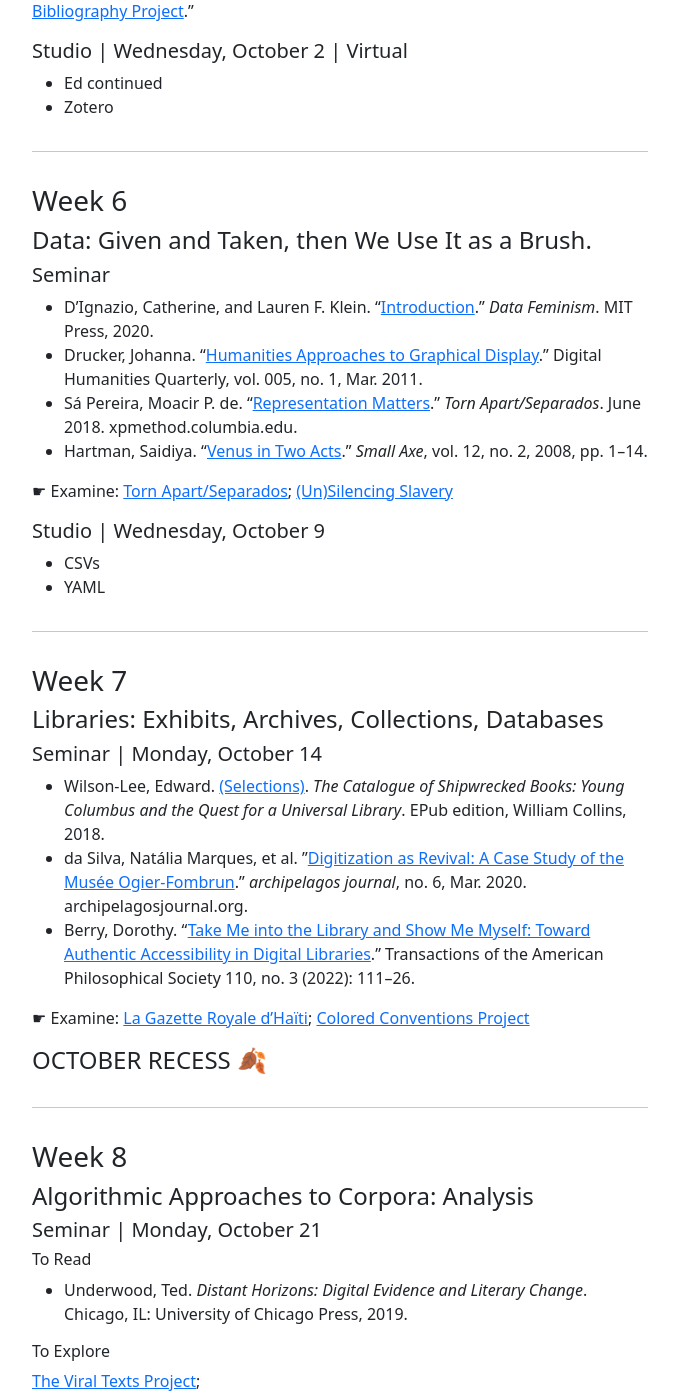
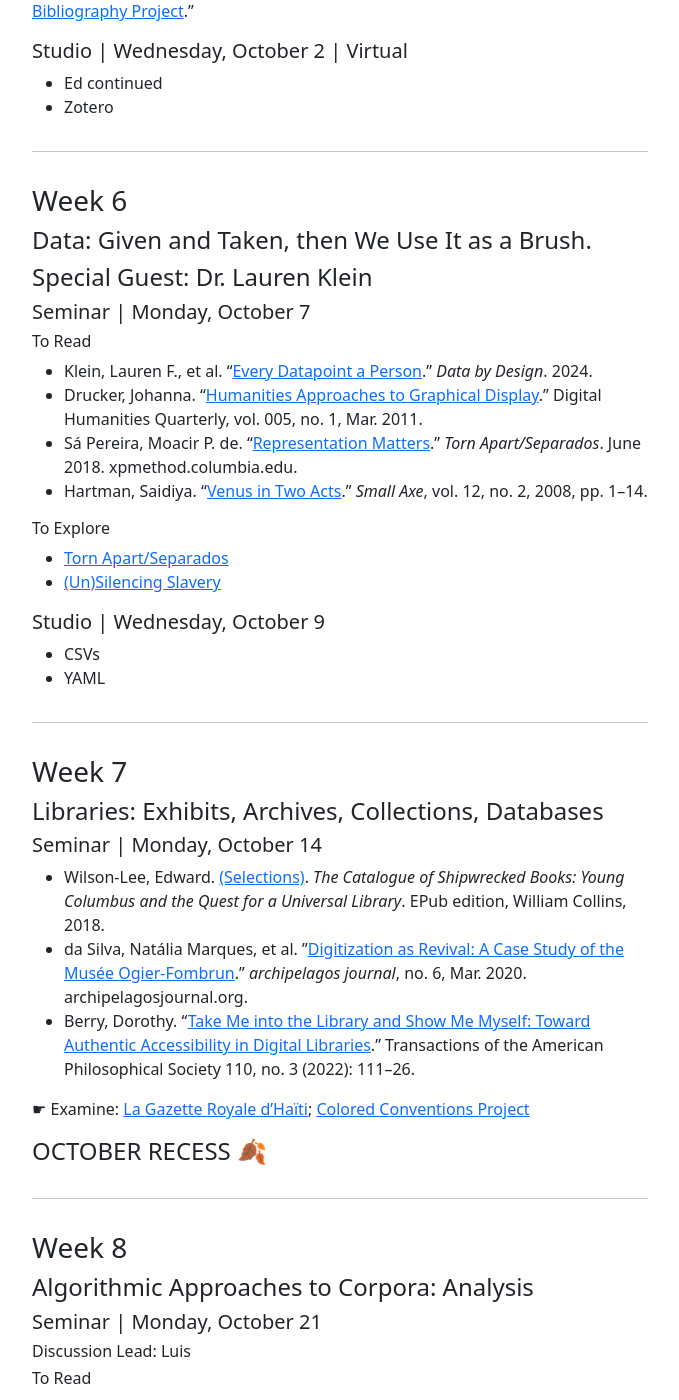
Before and after one commit to elotroalex/f24-intro-dh, a Jekyll site: the page built from schedule.md, in a window 1280 px wide and 1400 px high, scrolled down 2647 px. Shown: the whole window, without its empty margins (300-979 px from the left). Built offline with Jekyll 4.4.1, drawn with Linux system fonts in a browser that asks for light colours; some of the changed text lies outside the part shown.

Commit message:
added discussion leads

```diff
--- a/index.html
+++ b/index.html
@@ -4,7 +4,7 @@
 ---
 
 <h2>Architectures of Knowledge</h2>
-<h3 class="display-3">Fall 2024</h3>
+<h3 class="display-1">Fall 2024</h3>
 
 <main class="home" id="main" role="main" aria-label="Content">
   <p>The cultural record of humanity is undergoing a massive and epochal transformation into shared analog and digital realities. While we are familiar with the history and realities of the analog record—libraries, archives, historical artifacts—the digital cultural record remains largely unexamined and relatively mysterious to humanities scholars. In this course you will be introduced to the broad field of Digital Humanities, theory and practice, through a stepwise exploration of the new architectures and genres of scholarly and humanistic production in the 21st century.</p>
--- a/schedule.md
+++ b/schedule.md
@@ -42,7 +42,7 @@
 
 ##### Seminar | Monday, September 9
 
-- Hayles, N. Katherine. "[Print Is Flat, Code Is Deep: The Importance of Media-Specific Analysis](https://muse-jhu-edu.yale.idm.oclc.org/article/54949)
+- Hayles, N. Katherine. "[Print Is Flat, Code Is Deep: The Importance of Media-Specific Analysis](https://muse-jhu-edu.yale.idm.oclc.org/article/54949)"
 - "Introduction." Tenen, Dennis. _Plain Text: The Poetics of Computation_. Stanford: Stanford University Press, 2017.
 
 <!-- ☛ Look over at leisure: [Unicode 1.0.0](http://www.unicode.org/versions/Unicode1.0.0/) -->
@@ -129,19 +129,23 @@
 
 #### Data: Given and Taken, then We Use It as a Brush.
 
-##### Seminar
+#### Special Guest: Dr. Lauren Klein
 
-- D'Ignazio, Catherine, and Lauren F. Klein. "[Introduction](https://direct-mit-edu.yale.idm.oclc.org/books/oa-monograph/4660/chapter/213284/Introduction-Why-Data-Science-Needs-Feminism)." _Data Feminism_. MIT
-  Press, 2020.
+##### Seminar | Monday, October 7
+
+###### To Read
+
+- Klein, Lauren F., et al. "[Every Datapoint a Person](https://dataxdesign.io/chapters/description)." _Data by Design_. 2024.
 - Drucker, Johanna. "[Humanities Approaches to Graphical Display](https://www.digitalhumanities.org/dhq/vol/5/1/000091/000091.html)."
   Digital Humanities Quarterly, vol. 005, no. 1, Mar. 2011.
-- Sá Pereira, Moacir P. de. "[Representation Matters](http://xpmethod.columbia.edu/torn-apart/reflections/moacir_p_de_sa_pereira_2.html)." _Torn
-  Apart/Separados_. June 2018. xpmethod.columbia.edu.
+- Sá Pereira, Moacir P. de. "[Representation Matters](http://xpmethod.columbia.edu/torn-apart/reflections/moacir_p_de_sa_pereira_2.html)." _Torn Apart/Separados_. June 2018. xpmethod.columbia.edu.
 - Hartman, Saidiya. "[Venus in Two Acts](https://www.proquest.com/docview/195789319?accountid=15172&parentSessionId=QoWCQi2tWT6qEFeCa2Sg64W2EpXRKnd5h8jEwR8QxXQ%3D&pq-origsite=summon)." _Small Axe_, vol. 12, no. 2,
-2008, pp. 1--14.
-<!-- - Halberstam, Jack. "Zombie Antihumanism at the End of the World." _Wild Things: The Disorder of Desire_. Perverse Modernities. Durham: Duke University Press, 2020. -->
+  2008, pp. 1--14.
 
-☛ Examine: [Torn Apart/Separados](https://xpmethod.columbia.edu/torn-apart/volume/1/); [(Un)Silencing Slavery](https://unsilencing-slavery.org/credits)
+###### To Explore
+
+- [Torn Apart/Separados](https://xpmethod.columbia.edu/torn-apart/volume/1/)
+- [(Un)Silencing Slavery](https://unsilencing-slavery.org/credits)
 
 ##### Studio | Wednesday, October 9
 
@@ -174,6 +178,8 @@
 
 ##### Seminar | Monday, October 21
 
+###### Discussion Lead: Luis
+
 ###### To Read
 
 - Underwood, Ted. _Distant Horizons: Digital Evidence and Literary Change_. Chicago, IL: University of Chicago Press, 2019.
@@ -193,6 +199,8 @@
 #### Algorithmic Approaches to Corpora: Creation
 
 ##### Seminar | Monday, October 28
+
+###### Discussion Lead: Nuria
 
 ###### To Read
 
@@ -217,6 +225,8 @@
 #### Our Themes
 
 ##### Seminar | Monday, November 4
+
+###### Discussion Lead: Ji
 
 This week is dedicated to themes you want to explore.
 
@@ -246,6 +256,8 @@
 
 ##### Seminar | Monday, November 18
 
+###### Discussion Lead: Alejandra
+
 ###### To Read
 
 - Risam, Roopika, and Alex Gil. "[Introduction: The Questions of
@@ -266,7 +278,9 @@
 
 #### Exeunt to the World: Workers of the record, unite!
 
-##### Seminar
+##### Seminar | Monday, November 25
+
+###### Discussion Lead: Sophia and Keiara
 
 - Benjamin, Ruha. "[Default Discrimination](https://web-s-ebscohost-com.yale.idm.oclc.org/ehost/ebookviewer/ebook/bmxlYmtfXzIxOTQ0MzhfX0FO0?sid=b16fb1c5-098f-4405-893e-c9d68290ae4d@redis&vid=0&format=EK&lpid=navPoint-20&rid=0)." _Race after Technology: Abolitionist Tools for the
   New Jim Code_. Polity, 2019.
```
